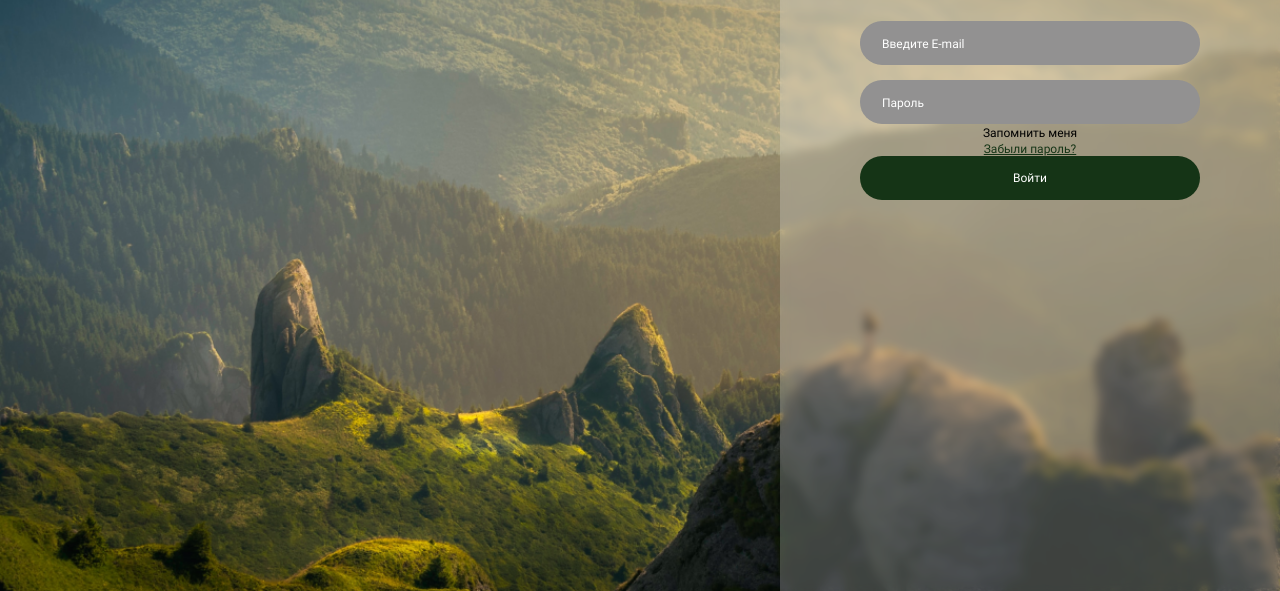
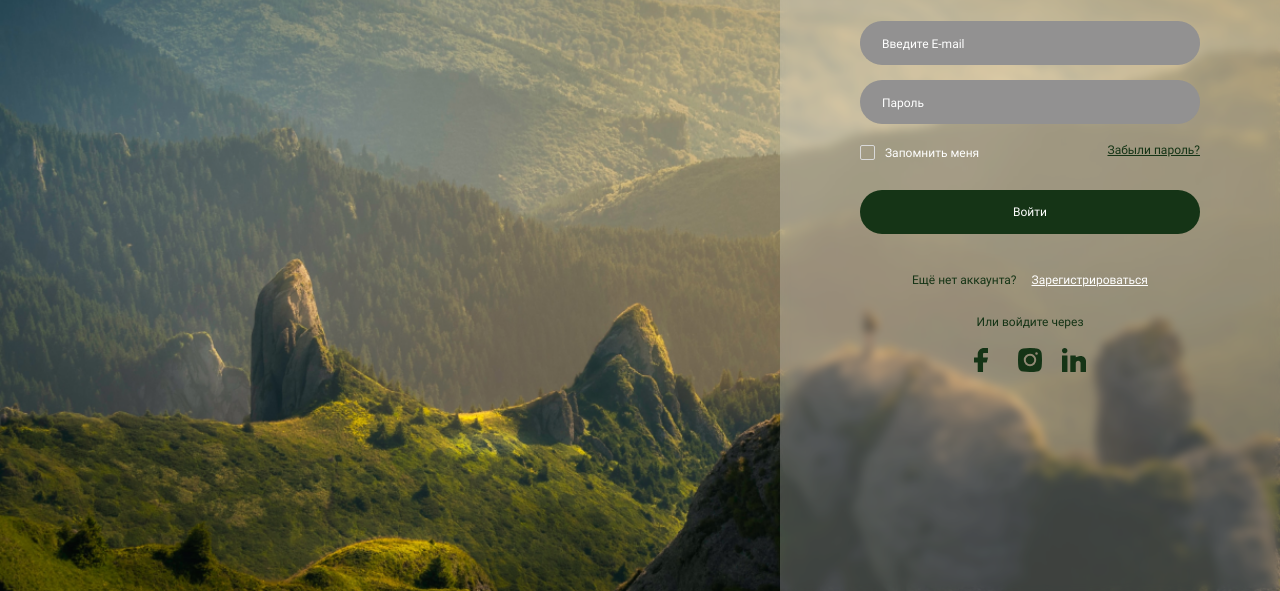
Before and after one commit to itskristinkaaa/HW-13, a plain HTML site: page index.html in a window 1280 px wide. Shown: the part 209-800 px from the top of the page. Drawn offline with Linux system fonts and the light colour scheme.

Commit message:
add sprite svg and button

```diff
--- a/css/styles.css
+++ b/css/styles.css
@@ -148,12 +148,17 @@ table {
     padding: 15px 20px 0;
 }
 
+.custom-checkbox {
+	margin-left: 25px;
+}
+
 .custom-checkbox label {
 	padding-top: 21px;
 	cursor: pointer;
 	position: relative;
     font-size: 12px;
     font-family: 'Roboto';
+	color: white;
 }
 
 .custom-checkbox input {
@@ -166,20 +171,42 @@ table {
 	content: '';
 	position: absolute;
 	top: 20px;
-	left: -120px;
+	left: -25px;
 	width: 15px;
 	height: 15px;
-    border-radius: 2px;
+	border-radius: 2px;
+	border: 1px solid #D9D9D9;
 }
 
 .custom-checkbox input:checked + label::before  {
-	background: #153416;
+	background-color: #153416;
+	border: solid 1px #153416;
+}
+
+/* ГАЛОЧКА ДЛЯ ЧЕКБОКСУ */
+.custom-checkbox input:checked + label::after {
+	content: '';
+	position: absolute;
+	top: 20px;
+	left: -21px;
+	width: 6px;
+	height: 12px;
+	border-bottom: 2px solid #fff;
+	border-right: 2px solid #fff;
+	transform: rotate(38deg);
 }
 
 .link {
     color: #153416;
     font-size: 12px;
     font-family: 'Roboto';
+}
+
+.remember-forget {
+	display: flex;
+	justify-content: space-between;
+	padding-top: 20px;
+	padding-bottom: 30px;
 }
 
 .button {
@@ -192,3 +219,38 @@ table {
     color: white;
     cursor: pointer;
 }
+
+.regtext {
+	display: flex;
+	justify-content: center;
+	flex-direction: row;
+	gap: 15px;
+	padding-top: 40px;
+	font-size: 12px;
+	font-family: 'Roboto';
+	color: #153416;
+}
+
+.regtext a {
+	color: white;
+}
+
+.logtext {
+	font-size: 12px;
+	font-family: 'Roboto';
+	color: #153416;
+	padding-top: 30px;
+}
+
+.social-media {
+	display: flex;
+	justify-content: center;
+	flex-direction: row;
+	gap: 20px;
+	padding-top: 20px;
+}
+
+.social-media svg {
+	width: 24px;
+	height: 24px;
+}
--- a/index.html
+++ b/index.html
@@ -21,12 +21,36 @@
                     <input id='textarea' type="text" placeholder="Введите E-mail">
                     <input id='textarea' type="text" placeholder="Пароль">
                 </div>
-                <div class="custom-checkbox">
-                    <input type="checkbox" id="agree">
-                    <label for="agree">Запомнить меня</label>
+                <div class="remember-forget">
+                    <div class="custom-checkbox">
+                        <input type="checkbox" id="agree">
+                        <label for="agree">Запомнить меня</label>
+                    </div>
+                    <a class="link" href="#">Забыли пароль?</a>
                 </div>
-                <a class="link" href="#">Забыли пароль?</a>
                 <button class="button">Войти</button>
+                <div class="regtext">
+                    <p>Ещё нет аккаунта?</p>
+                    <a href="#">Зарегистрироваться</a>
+                </div>
+                <p class="logtext">Или войдите через</p>
+                <div class="social-media">
+                    <a href="#">
+                        <svg>
+                            <use href="/photos/sprite.svg#facebook"></use>
+                        </svg>
+                    </a>
+                    <a href="#">
+                        <svg>
+                            <use href="/photos/sprite.svg#instagram"></use>
+                        </svg>
+                    </a>
+                    <a href="#">
+                        <svg>
+                            <use href="/photos/sprite.svg#linkedin"></use>
+                        </svg>
+                    </a>
+                </div>
             </div>
         </div>
     </div>
```
Also changed, not shown: photos/sprite.svg (added).
